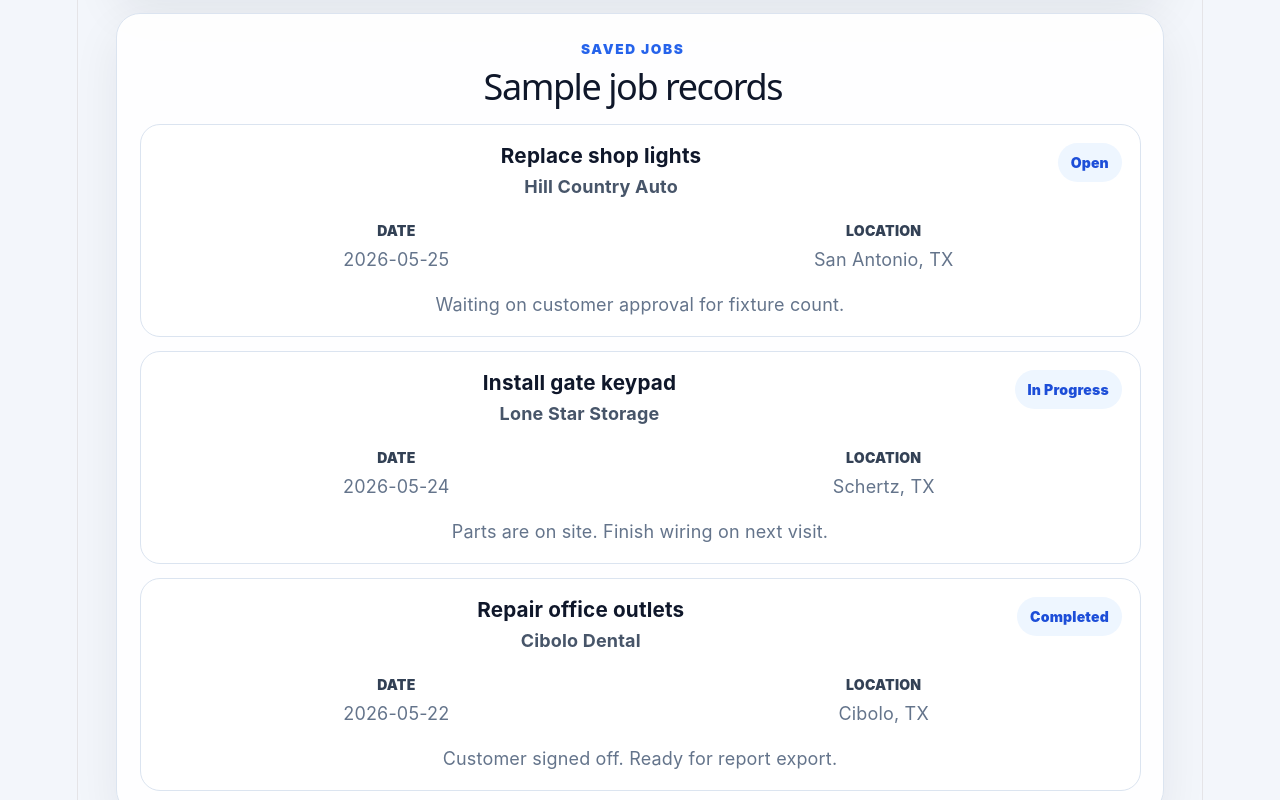
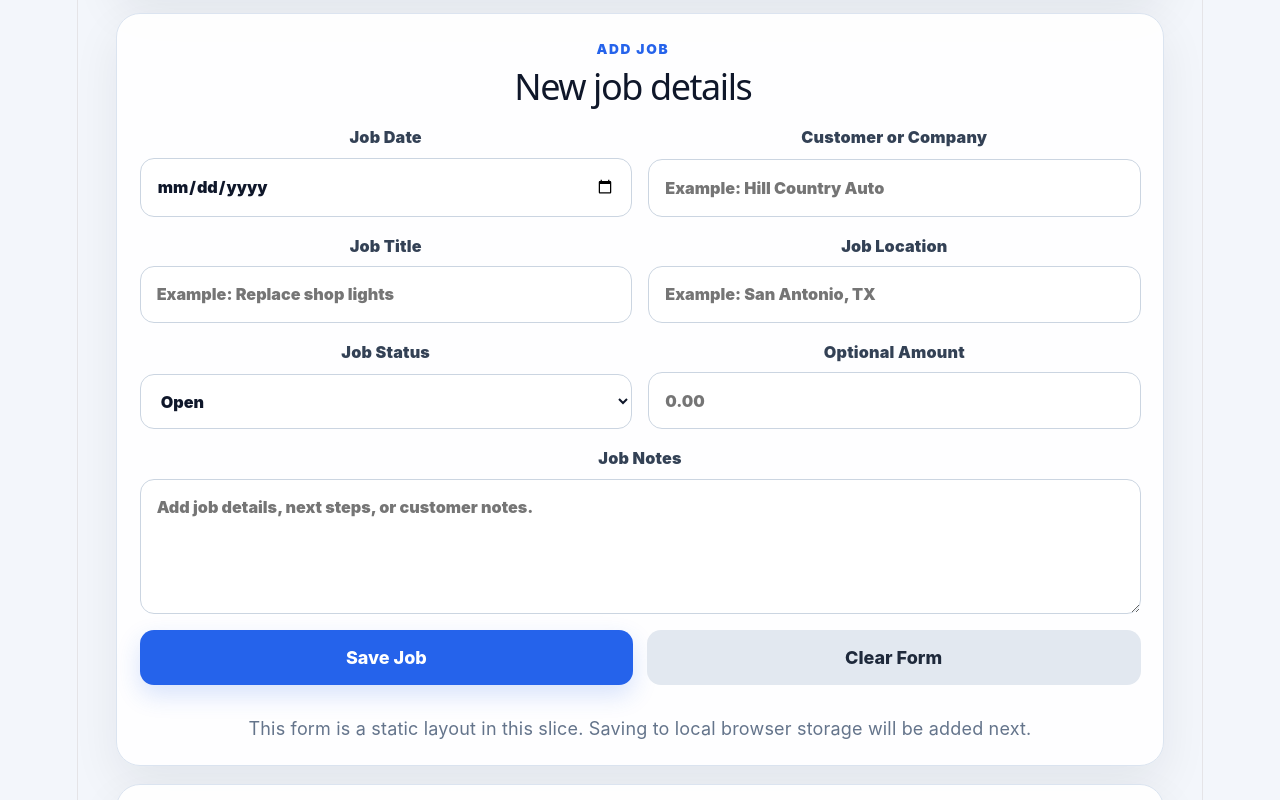
Before and after one commit to timbone72-CC/pwa-sample-portfolio, a React (Vite) app in the folder samples/job-tracker/: page / in a window 1280 px wide. Shown: the part 580-1380 px from the top of the page. Built offline with nearby package versions, Linux system fonts and the light colour scheme.

Commit message:
Add static Job Tracker form layout

```diff
--- a/samples/job-tracker/src/App.css
+++ b/samples/job-tracker/src/App.css
@@ -173,6 +173,57 @@ button:focus-visible,
   line-height: 1;
 }
 
+
+/* 4. Job Form */
+
+.job-form {
+  display: grid;
+  gap: 0.9rem;
+}
+
+.job-form label {
+  display: grid;
+  gap: 0.4rem;
+  color: #334155;
+  font-size: 0.9rem;
+  font-weight: 900;
+}
+
+.job-form input,
+.job-form select,
+.job-form textarea {
+  width: 100%;
+  min-height: 46px;
+  border: 1px solid #cbd5e1;
+  border-radius: 14px;
+  padding: 0.8rem 0.9rem;
+  background: #ffffff;
+  color: #0f172a;
+  font: inherit;
+}
+
+.job-form textarea {
+  resize: vertical;
+}
+
+.job-form input:focus,
+.job-form select:focus,
+.job-form textarea:focus {
+  border-color: #2563eb;
+  outline: 3px solid rgba(37, 99, 235, 0.14);
+}
+
+.form-actions {
+  display: grid;
+  gap: 0.75rem;
+}
+
+.secondary-button {
+  background: #e2e8f0;
+  color: #1e293b;
+  box-shadow: none;
+}
+
 /* 4. Job Records */
 
 .job-list {
@@ -301,6 +352,18 @@ button:focus-visible,
     grid-template-columns: repeat(3, 1fr);
   }
 
+  .job-form {
+    grid-template-columns: repeat(2, 1fr);
+  }
+
+  .job-form__wide {
+    grid-column: 1 / -1;
+  }
+
+  .form-actions {
+    grid-template-columns: repeat(2, minmax(0, 1fr));
+  }
+
   .job-card__header {
     grid-template-columns: 1fr auto;
     align-items: start;
--- a/samples/job-tracker/src/App.jsx
+++ b/samples/job-tracker/src/App.jsx
@@ -164,6 +164,66 @@ function App() {
       <section className="section-card">
         <div className="section-heading">
           <div>
+            <p className="eyebrow">Add Job</p>
+            <h2>New job details</h2>
+          </div>
+        </div>
+
+        <form className="job-form">
+          <label>
+            Job Date
+            <input type="date" name="jobDate" />
+          </label>
+
+          <label>
+            Customer or Company
+            <input type="text" name="customer" placeholder="Example: Hill Country Auto" />
+          </label>
+
+          <label>
+            Job Title
+            <input type="text" name="jobTitle" placeholder="Example: Replace shop lights" />
+          </label>
+
+          <label>
+            Job Location
+            <input type="text" name="location" placeholder="Example: San Antonio, TX" />
+          </label>
+
+          <label>
+            Job Status
+            <select name="status" defaultValue="Open">
+              <option>Open</option>
+              <option>In Progress</option>
+              <option>Completed</option>
+              <option>On Hold</option>
+            </select>
+          </label>
+
+          <label>
+            Optional Amount
+            <input type="number" name="amount" min="0" step="0.01" placeholder="0.00" />
+          </label>
+
+          <label className="job-form__wide">
+            Job Notes
+            <textarea name="notes" rows="4" placeholder="Add job details, next steps, or customer notes." />
+          </label>
+
+          <div className="form-actions job-form__wide">
+            <button type="button">Save Job</button>
+            <button className="secondary-button" type="button">Clear Form</button>
+          </div>
+
+          <p className="helper-text job-form__wide">
+            This form is a static layout in this slice. Saving to local browser storage will be added next.
+          </p>
+        </form>
+      </section>
+
+      <section className="section-card">
+        <div className="section-heading">
+          <div>
             <p className="eyebrow">Saved Jobs</p>
             <h2>Sample job records</h2>
           </div>
```
